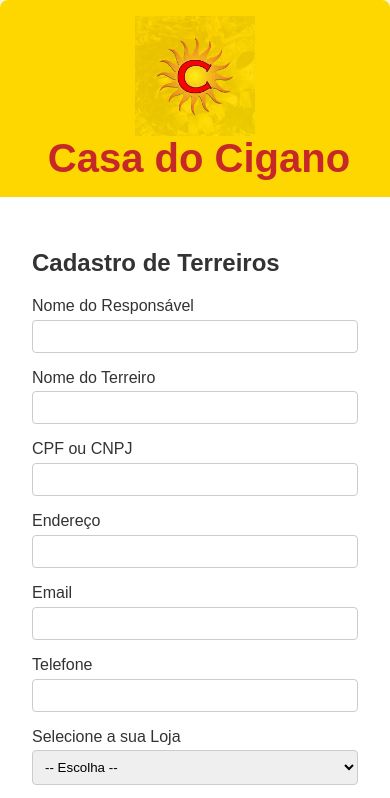
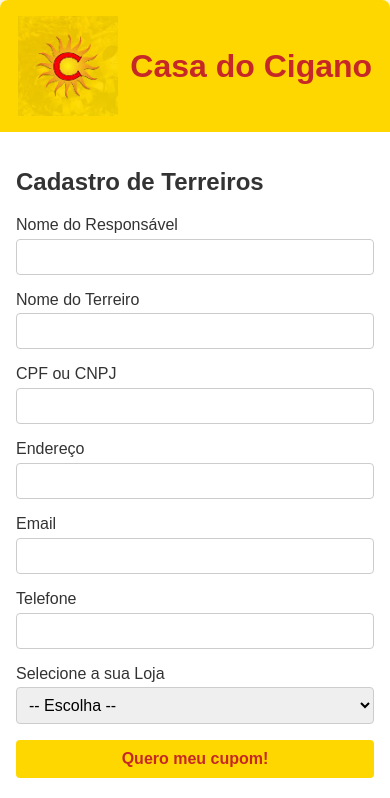
Before and after one commit to carlosoliveira-neves1/clube55, a website: page public/index.html in a window 390 px wide. Shown: the top 798 px of the page. Drawn offline with Linux system fonts and the light colour scheme.

Commit message:
feat: responsividade mobile e dropdown de lojas

```diff
--- a/public/index.html
+++ b/public/index.html
@@ -2,6 +2,7 @@
 <html lang="pt-BR">
 <head>
   <meta charset="UTF-8">
+  <meta name="viewport" content="width=device-width, initial-scale=1">
   <title>Promoção Clube 55 – Cadastro de Terreiros</title>
   <style>
     :root {
@@ -74,6 +75,7 @@
       margin-top: 0.3rem;
       border: 1px solid #ccc;
       border-radius: 4px;
+      font-size: 1rem;
     }
     form button {
       width: 100%;
@@ -92,9 +94,19 @@
       margin-top: 1rem;
       font-weight: bold;
       text-align: center;
+      font-size: 1rem;
     }
-    @media(max-width: 768px) {
+    @media (max-width: 768px) {
+      .content {
+        flex-direction: column;
+      }
+      .form-box, .promo-box {
+        flex: 1 1 100%;
+        padding: 1rem;
+      }
       .form-box { border-right: none; border-bottom: 1px solid #eee; }
+      header img { max-width: 100px; }
+      header h1 { font-size: 2rem; }
     }
   </style>
 </head>
```
